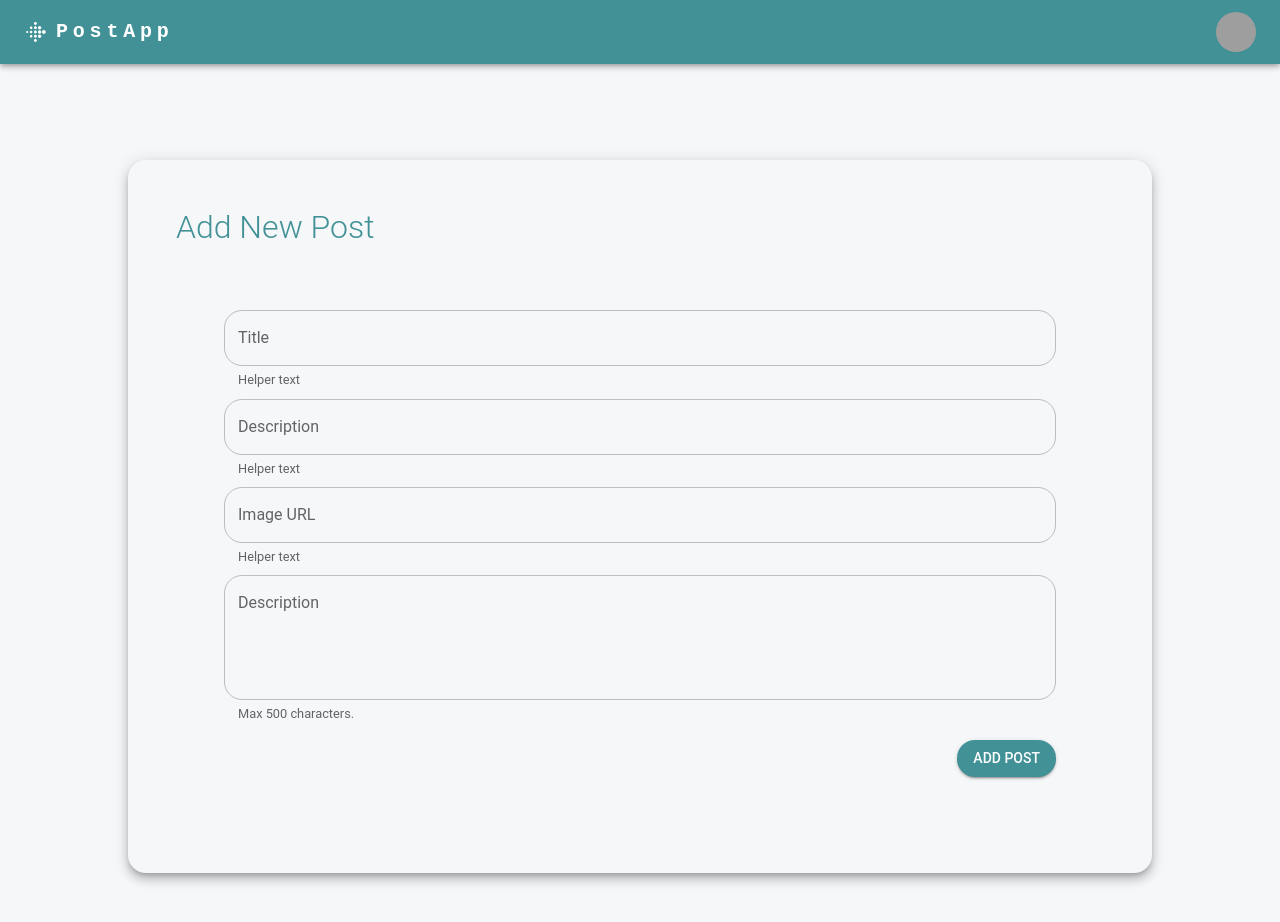
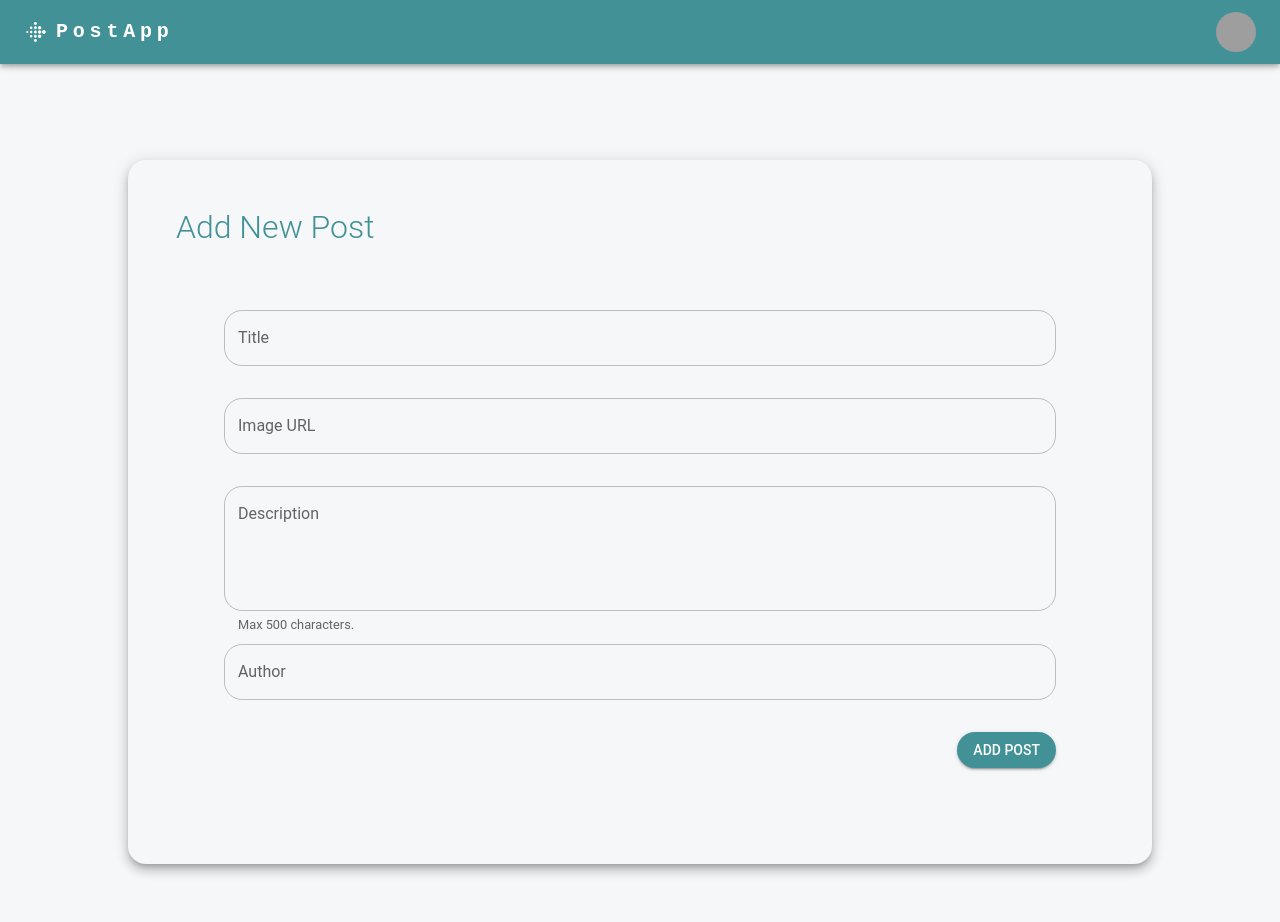
Before and after one commit to elena-brcioska/post-management-app, a React (Vite) app: page /new in a window 1280 px wide. Shown: the top 922 px of the page. Built offline with nearby package versions, Linux system fonts and the light colour scheme; grey boxes are pictures that could not be loaded.

Commit message:
add new post form

```diff
--- a/db.json
+++ b/db.json
@@ -1,7 +1,7 @@
 {
   "posts": [
     {
-      "id": 1,
+      "id": "1",
       "title": "Understanding React: A Comprehensive Guide",
       "content": "React is a powerful JavaScript library for building user interfaces. Learn the basics and advanced concepts.",
       "author": "Jane Doe",
@@ -9,7 +9,7 @@
       "date": "2024-01-01"
     },
     {
-      "id": 2,
+      "id": "2",
       "title": "Mastering JavaScript: Tips and Tricks",
       "content": "JavaScript is a versatile language. Explore tips and tricks to enhance your coding skills.",
       "author": "John Smith",
@@ -17,7 +17,7 @@
       "date": "2024-01-10"
     },
     {
-      "id": 3,
+      "id": "3",
       "title": "CSS Grid Layout: A Beginner's Guide",
       "content": "CSS Grid is a powerful layout system. Learn how to create complex layouts with ease.",
       "author": "David Lee",
@@ -25,7 +25,7 @@
       "date": "2024-01-15"
     },
     {
-      "id": 4,
+      "id": "4",
       "title": "Building Responsive Websites with Flexbox",
       "content": "Flexbox makes responsive design simple. Discover its properties and how to implement them.",
       "author": "Alice Wilson",
@@ -33,7 +33,7 @@
       "date": "2024-01-20"
     },
     {
-      "id": 5,
+      "id": "5",
       "title": "Getting Started with Node.js",
       "content": "Node.js is a powerful runtime for building server-side applications. Learn how to set up your environment.",
       "author": "Chris Johnson",
@@ -41,7 +41,7 @@
       "date": "2024-01-25"
     },
     {
-      "id": 6,
+      "id": "6",
       "title": "Introduction to TypeScript",
       "content": "TypeScript is a superset of JavaScript. Learn how to leverage its features for better code quality.",
       "author": "Jane Doe",
@@ -49,7 +49,7 @@
       "date": "2024-02-01"
     },
     {
-      "id": 7,
+      "id": "7",
       "title": "Exploring the Basics of HTML5",
       "content": "HTML5 introduces new elements and APIs. Discover the new features that enhance web development.",
       "author": "John Smith",
@@ -57,7 +57,7 @@
       "date": "2024-02-05"
     },
     {
-      "id": 8,
+      "id": "8",
       "title": "Creating Custom Components in React",
       "content": "Learn how to create reusable components in React to streamline your development process.",
       "author": "David Lee",
@@ -65,7 +65,7 @@
       "date": "2024-02-10"
     },
     {
-      "id": 9,
+      "id": "9",
       "title": "Using APIs in Your Web Applications",
       "content": "APIs are essential for web applications. Learn how to consume APIs and integrate them into your projects.",
       "author": "Alice Wilson",
@@ -73,7 +73,7 @@
       "date": "2024-02-15"
     },
     {
-      "id": 10,
+      "id": "10",
       "title": "An Introduction to Web Accessibility",
       "content": "Web accessibility ensures everyone can use your website. Discover best practices for inclusive design.",
       "author": "Chris Johnson",
@@ -81,7 +81,7 @@
       "date": "2024-02-20"
     },
     {
-      "id": 11,
+      "id": "11",
       "title": "Building Single Page Applications with React",
       "content": "Single Page Applications (SPAs) enhance user experience. Learn how to create SPAs with React.",
       "author": "Jane Doe",
@@ -89,7 +89,7 @@
       "date": "2024-03-01"
     },
     {
-      "id": 12,
+      "id": "12",
       "title": "Understanding RESTful Services",
       "content": "RESTful services are the backbone of modern web applications. Learn how to design and consume them.",
       "author": "John Smith",
@@ -97,7 +97,7 @@
       "date": "2024-03-05"
     },
     {
-      "id": 13,
+      "id": "13",
       "title": "A Guide to Responsive Design",
       "content": "Responsive design is crucial for modern websites. Discover techniques to create fluid layouts.",
       "author": "David Lee",
@@ -105,7 +105,7 @@
       "date": "2024-03-10"
     },
     {
-      "id": 14,
+      "id": "14",
       "title": "Exploring the Vue.js Ecosystem",
       "content": "Vue.js is a progressive JavaScript framework. Learn about its features and ecosystem.",
       "author": "Alice Wilson",
@@ -113,7 +113,7 @@
       "date": "2024-03-15"
     },
     {
-      "id": 15,
+      "id": "15",
       "title": "Getting Started with GraphQL",
       "content": "GraphQL offers a new way to interact with APIs. Learn how to query and manipulate data effectively.",
       "author": "Chris Johnson",
@@ -121,7 +121,7 @@
       "date": "2024-03-20"
     },
     {
-      "id": 16,
+      "id": "16",
       "title": "Introduction to Next.js for Server-Side Rendering",
       "content": "Next.js simplifies server-side rendering with React. Discover its features and benefits.",
       "author": "Jane Doe",
@@ -129,7 +129,7 @@
       "date": "2024-04-01"
     },
     {
-      "id": 17,
+      "id": "17",
       "title": "Web Performance Optimization Techniques",
       "content": "Optimizing web performance is key to user satisfaction. Learn techniques to improve load times.",
       "author": "John Smith",
@@ -137,7 +137,7 @@
       "date": "2024-04-05"
     },
     {
-      "id": 18,
+      "id": "18",
       "title": "Using Bootstrap for Rapid Web Development",
       "content": "Bootstrap is a popular front-end framework. Discover how to use it to speed up your development process.",
       "author": "David Lee",
@@ -145,7 +145,7 @@
       "date": "2024-04-10"
     },
     {
-      "id": 19,
+      "id": "19",
       "title": "Introduction to Content Management Systems (CMS)",
       "content": "CMS platforms simplify website management. Learn about popular CMS options and their features.",
       "author": "Alice Wilson",
@@ -153,7 +153,7 @@
       "date": "2024-04-15"
     },
     {
-      "id": 20,
+      "id": "20",
       "title": "An Overview of Cloud Computing Services",
       "content": "Cloud computing revolutionizes how we store and process data. Learn about its benefits and service models.",
       "author": "Chris Johnson",
@@ -161,7 +161,7 @@
       "date": "2024-04-20"
     },
     {
-      "id": 21,
+      "id": "21",
       "title": "Building RESTful APIs with Node.js and Express",
       "content": "Learn how to build RESTful APIs using Node.js and Express for efficient server-side development.",
       "author": "Jane Doe",
@@ -169,7 +169,7 @@
       "date": "2024-05-01"
     },
     {
-      "id": 22,
+      "id": "22",
       "title": "Introduction to Docker for Containerization",
       "content": "Docker simplifies application deployment through containerization. Discover its advantages and usage.",
       "author": "John Smith",
@@ -177,7 +177,7 @@
       "date": "2024-05-05"
     },
     {
-      "id": 23,
+      "id": "23",
       "title": "Exploring the MERN Stack",
       "content": "The MERN stack combines MongoDB, Express, React, and Node.js for full-stack development. Learn how to build applications with it.",
       "author": "David Lee",
@@ -185,7 +185,7 @@
       "date": "2024-05-10"
     },
     {
-      "id": 24,
+      "id": "24",
       "title": "Getting Started with Firebase for Web Apps",
       "content": "Firebase offers powerful backend services for web applications. Learn how to integrate Firebase into your projects.",
       "author": "Alice Wilson",
@@ -193,16 +193,15 @@
       "date": "2024-05-15"
     },
     {
-      "id": 25,
+      "id": "25",
       "title": "Understanding User Authentication in Web Apps",
       "content": "User authentication is critical for securing web applications. Discover strategies for implementing authentication effectively.",
       "author": "Chris Johnson",
       "image": "https://picsum.photos/600/400?random=25",
       "date": "2024-05-20"
     },
-
     {
-      "id": 26,
+      "id": "26",
       "title": "Creating Dynamic Forms with React Hook Form",
       "content": "React Hook Form simplifies form handling in React. Learn how to create dynamic forms efficiently.",
       "author": "Jane Doe",
@@ -210,7 +209,7 @@
       "date": "2024-06-01"
     },
     {
-      "id": 27,
+      "id": "27",
       "title": "Understanding Promises and Async/Await in JavaScript",
       "content": "Promises and async/await enhance asynchronous programming in JavaScript. Discover how to use them effectively.",
       "author": "John Smith",
@@ -218,7 +217,7 @@
       "date": "2024-06-05"
     },
     {
-      "id": 28,
+      "id": "28",
       "title": "Implementing State Management with Redux",
       "content": "Redux helps manage application state in a predictable way. Learn how to implement Redux in your applications.",
       "author": "David Lee",
@@ -226,7 +225,7 @@
       "date": "2024-06-10"
     },
     {
-      "id": 29,
+      "id": "29",
       "title": "A Beginner's Guide to SASS",
       "content": "SASS is a CSS preprocessor that enhances styling capabilities. Learn how to use SASS in your projects.",
       "author": "Alice Wilson",
@@ -234,7 +233,7 @@
       "date": "2024-06-15"
     },
     {
-      "id": 30,
+      "id": "30",
       "title": "An Introduction to WebSockets",
       "content": "WebSockets enable real-time communication between clients and servers. Discover how to implement WebSockets in your applications.",
       "author": "Chris Johnson",
@@ -242,7 +241,7 @@
       "date": "2024-06-20"
     },
     {
-      "id": 31,
+      "id": "31",
       "title": "Building Mobile Apps with React Native",
       "content": "React Native allows you to build mobile applications using React. Learn how to get started with mobile development.",
       "author": "Jane Doe",
@@ -250,7 +249,7 @@
       "date": "2024-07-01"
     },
     {
-      "id": 32,
+      "id": "32",
       "title": "Creating a Custom Hook in React",
       "content": "Custom hooks allow you to encapsulate logic in React. Learn how to create and use custom hooks effectively.",
       "author": "John Smith",
@@ -258,7 +257,7 @@
       "date": "2024-07-05"
     },
     {
-      "id": 33,
+      "id": "33",
       "title": "Implementing Lazy Loading in React",
       "content": "Lazy loading improves performance by loading components only when needed. Discover how to implement lazy loading in your applications.",
       "author": "David Lee",
@@ -266,7 +265,7 @@
       "date": "2024-07-10"
     },
     {
-      "id": 34,
+      "id": "34",
       "title": "Understanding the Virtual DOM",
       "content": "The Virtual DOM is a key concept in React. Learn how it works and why it's important for performance.",
       "author": "Alice Wilson",
@@ -274,7 +273,7 @@
       "date": "2024-07-15"
     },
     {
-      "id": 35,
+      "id": "35",
       "title": "Exploring CSS Variables",
       "content": "CSS variables enable dynamic styling in web applications. Discover how to use them to create flexible designs.",
       "author": "Chris Johnson",
@@ -282,7 +281,7 @@
       "date": "2024-07-20"
     },
     {
-      "id": 36,
+      "id": "36",
       "title": "A Guide to Testing React Applications",
       "content": "Testing is essential for ensuring application quality. Learn how to test your React applications effectively.",
       "author": "Jane Doe",
@@ -290,7 +289,7 @@
       "date": "2024-08-01"
     },
     {
-      "id": 37,
+      "id": "37",
       "title": "Understanding CORS and Its Implications",
       "content": "CORS (Cross-Origin Resource Sharing) is crucial for web security. Learn about its implications and how to handle it.",
       "author": "John Smith",
@@ -298,7 +297,7 @@
       "date": "2024-08-05"
     },
     {
-      "id": 38,
+      "id": "38",
       "title": "Implementing Theming in Your Application",
       "content": "Theming enhances user experience by allowing customization. Discover how to implement theming in your applications.",
       "author": "David Lee",
@@ -306,7 +305,7 @@
       "date": "2024-08-10"
     },
     {
-      "id": 39,
+      "id": "39",
       "title": "A Beginner's Guide to Web Performance Metrics",
       "content": "Understanding web performance metrics helps optimize user experience. Learn about key performance indicators.",
       "author": "Alice Wilson",
@@ -314,7 +313,7 @@
       "date": "2024-08-15"
     },
     {
-      "id": 40,
+      "id": "40",
       "title": "Introduction to Cloud Functions",
       "content": "Cloud Functions allow you to run code in the cloud without managing servers. Discover their benefits and use cases.",
       "author": "Chris Johnson",
@@ -322,7 +321,7 @@
       "date": "2024-08-20"
     },
     {
-      "id": 41,
+      "id": "41",
       "title": "Building Progressive Web Apps (PWAs)",
       "content": "PWAs offer a native app experience on the web. Learn how to build and deploy PWAs effectively.",
       "author": "Jane Doe",
@@ -330,7 +329,7 @@
       "date": "2024-09-01"
     },
     {
-      "id": 42,
+      "id": "42",
       "title": "Creating REST APIs with Django",
       "content": "Django simplifies REST API development. Discover how to create RESTful services using Django REST Framework.",
       "author": "John Smith",
@@ -338,7 +337,7 @@
       "date": "2024-09-05"
     },
     {
-      "id": 43,
+      "id": "43",
       "title": "Exploring the JAMstack Architecture",
       "content": "JAMstack is a modern web development architecture. Learn its benefits and how to implement it.",
       "author": "David Lee",
@@ -346,7 +345,7 @@
       "date": "2024-09-10"
     },
     {
-      "id": 44,
+      "id": "44",
       "title": "Understanding Web Security Fundamentals",
       "content": "Web security is vital for protecting user data. Learn about fundamental security practices and principles.",
       "author": "Alice Wilson",
@@ -354,7 +353,7 @@
       "date": "2024-09-15"
     },
     {
-      "id": 45,
+      "id": "45",
       "title": "Integrating Third-Party APIs in Your Applications",
       "content": "Third-party APIs enhance functionality. Discover how to integrate them seamlessly into your applications.",
       "author": "Chris Johnson",
@@ -362,7 +361,7 @@
       "date": "2024-09-20"
     },
     {
-      "id": 46,
+      "id": "46",
       "title": "Getting Started with Tailwind CSS",
       "content": "Tailwind CSS is a utility-first CSS framework. Learn how to use it to build responsive designs quickly.",
       "author": "Jane Doe",
@@ -370,7 +369,7 @@
       "date": "2024-10-01"
     },
     {
-      "id": 47,
+      "id": "47",
       "title": "Creating Microservices with Spring Boot",
       "content": "Spring Boot simplifies microservices development. Discover its features and how to create microservices effectively.",
       "author": "John Smith",
@@ -378,7 +377,7 @@
       "date": "2024-10-05"
     },
     {
-      "id": 48,
+      "id": "48",
       "title": "Understanding OAuth and OpenID Connect",
       "content": "OAuth and OpenID Connect are essential for user authentication. Learn how to implement them in your applications.",
       "author": "David Lee",
@@ -386,7 +385,7 @@
       "date": "2024-10-10"
     },
     {
-      "id": 49,
+      "id": "49",
       "title": "Introduction to Automated Testing",
       "content": "Automated testing enhances software quality. Discover different testing strategies and frameworks.",
       "author": "Alice Wilson",
@@ -394,13 +393,52 @@
       "date": "2024-10-15"
     },
     {
-      "id": 50,
+      "id": "50",
       "title": "Building Serverless Applications",
       "content": "Serverless architecture simplifies application development. Learn about its benefits and best practices.",
       "author": "Chris Johnson",
       "image": "https://picsum.photos/600/400?random=50",
       "date": "2024-10-20"
+    },
+    {
+      "id": "1729772014595",
+      "title": "Test",
+      "image": "https://picsum.photos/600/400?random=45",
+      "content": "This is a test description",
+      "author": null,
+      "date": "2024-10-24"
+    },
+    {
+      "id": "1729772674474",
+      "title": "Test title 2",
+      "image": "https://picsum.photos/600/400",
+      "content": "This is the second test description",
+      "author": "Elena",
+      "date": "2024-10-24"
+    },
+    {
+      "id": "1729772733658",
+      "title": "Test test",
+      "image": "https://picsum.photos/600/400",
+      "content": "Test test test test",
+      "author": "Elena Brchioska",
+      "date": "2024-10-24"
+    },
+    {
+      "id": "1729772900690",
+      "title": "Test 3",
+      "image": "https://fastly.picsum.photos/id/95/600/400.jpg?hmac=V93SD8TM_4rcfsb_w3bz9IoS-NkOtWwsH4mIfvqHvMM",
+      "content": "Test test test test 3",
+      "author": "Elena Brchioska",
+      "date": "2024-10-24"
+    },
+    {
+      "id": 1729773411129,
+      "title": "Test 4",
+      "image": "https://fastly.picsum.photos/id/95/600/400.jpg?hmac=V93SD8TM_4rcfsb_w3bz9IoS-NkOtWwsH4mIfvqHvMM",
+      "content": "Test 4 description",
+      "author": "Test Author",
+      "date": "2024-10-24"
     }
   ]
-
 }
--- a/package.json
+++ b/package.json
@@ -17,6 +17,7 @@
     "@mui/icons-material": "^6.1.4",
     "@mui/material": "^6.1.4",
     "@tanstack/react-query": "^5.59.15",
+    "@tanstack/react-query-devtools": "^5.59.16",
     "axios": "^1.7.7",
     "react": "^18.3.1",
     "react-dom": "^18.3.1",
@@ -28,6 +29,7 @@
     "@types/react-dom": "^18.3.0",
     "@types/react-router-dom": "^5.3.3",
     "@vitejs/plugin-react": "^4.3.2",
+    "concurrently": "^9.0.1",
     "eslint": "^9.11.1",
     "eslint-plugin-react-hooks": "^5.1.0-rc.0",
     "eslint-plugin-react-refresh": "^0.4.12",
@@ -35,7 +37,6 @@
     "json-server": "^1.0.0-beta.3",
     "typescript": "^5.5.3",
     "typescript-eslint": "^8.7.0",
-    "vite": "^5.4.8",
-    "concurrently": "^9.0.1"
+    "vite": "^5.4.8"
   }
 }
--- a/src/components/form/NewPostForm.tsx
+++ b/src/components/form/NewPostForm.tsx
@@ -1,29 +1,91 @@
 import { Box, Button, TextField } from "@mui/material";
 import StyledForm from "./styled/Form.styled.tsx";
+import { useMutation } from "@tanstack/react-query";
+import api from '../../api/posts'
+import { FormEvent, useRef } from "react";
+import { useNavigate } from "react-router-dom";
+
+type NewPost = {
+    id: number | null;
+    title: string | null;
+    content: string | null;
+    author: string | null;
+    image: string | null;
+    date: string | null;
+}
+
+
+const createNewPost = async (newPost: NewPost) => {
+    const response = await api.post("/posts", newPost, {
+        headers: {
+            "Content-Type": "application/json",
+        }
+    });
+    return response.data;
+}
 
 const NewPostForm = () => {
-    return (<StyledForm>
 
-        <TextField color="primary" id="outlined-basic" label="Title" variant="outlined" helperText="Helper text" />
+    const ref = useRef<HTMLFormElement>(null);
+    const navigate = useNavigate();
 
-        <TextField color="primary" id="outlined-basic" label="Description" variant="outlined" helperText="Helper text" />
+    const mutation = useMutation<NewPost, unknown, NewPost>({
+        mutationFn: (newPost) => createNewPost(newPost),
+        onSuccess: (data) => {
+            console.log("success", data)
 
-        <TextField color="primary" id="outlined-basic" label="Image URL" variant="outlined" helperText="Helper text" />
+            ref?.current?.reset();
+            navigate("/");
+        },
+    })
+
+    const onSubmitHandle = (e: FormEvent) => {
+        console.log("SUBMITTING");
+
+        e.preventDefault();
+
+        const formData = new FormData(e.target as HTMLFormElement);
+
+        const newPost = {
+            title: formData.get("title") as string,
+            image: formData.get("image") as string,
+            content: formData.get("description") as string,
+            author: formData.get("author") as string,
+            date: new Date().toISOString().slice(0, 10),
+            id: Date.now(),
+        }
+
+        mutation.mutate(newPost)
+
+
+    }
+
+    return (
+        <StyledForm ref={ref} onSubmit={onSubmitHandle}>
+
+            <TextField name="title" id="title" color="primary" label="Title" variant="outlined" />
+
+            <TextField name="image" id="image" color="primary" label="Image URL" variant="outlined" />
+
 
             <TextField
-            id="outlined-multiline-advanced"
+                name="description"
+                id="description"
                 label="Description"
                 variant="outlined"
                 multiline
                 rows={4}
-            maxRows={8}
                 placeholder="Enter a detailed description here"
                 helperText="Max 500 characters."
                 fullWidth
             />
 
+            <TextField name="author" id="author" color="primary" label="Author" variant="outlined" />
+
+
+
             <Box>
-        <Button variant="contained">Add Post</Button>
+                <Button type="submit" variant="contained">Add Post</Button>
             </Box>
 
 
--- a/src/components/form/styled/Form.styled.tsx
+++ b/src/components/form/styled/Form.styled.tsx
@@ -1,5 +1,5 @@
 import { styled } from '@mui/material/styles';
-import { FC, ReactNode } from 'react';
+import { forwardRef, type ComponentPropsWithoutRef} from 'react';
 import { Form } from 'react-router-dom';
 
 const mediaQuery = (breakpoint: string) => `@media (min-width: ${breakpoint})`;
@@ -18,6 +18,7 @@ const Wrapper = styled(Form)(({ theme }) => ({
   "& input": {
     display: "block",
     width: "100%",
+    marginBottom: "2rem"
   },
 
   "& > div:last-of-type": {
@@ -32,12 +33,10 @@ const Wrapper = styled(Form)(({ theme }) => ({
   },
 }));
 
-type StyledFormProps = {
-  children: ReactNode;
-};
+type StyledFormProps = ComponentPropsWithoutRef<typeof Form>;
 
-const StyledForm: FC<StyledFormProps> = ({ children }) => {
-  return <Wrapper>{children}</Wrapper>;
-};
+const StyledForm = forwardRef<HTMLFormElement, StyledFormProps>(({ children, onSubmit }, ref) => {
+  return <Wrapper ref={ref} onSubmit={onSubmit}>{children}</Wrapper>;
+});
 
 export default StyledForm;
--- a/src/layout/AppLayout/AppLayout.tsx
+++ b/src/layout/AppLayout/AppLayout.tsx
@@ -4,6 +4,7 @@ import { ThemeProvider } from "@emotion/react";
 import { theme } from "../../theme/theme";
 import { Box, CssBaseline } from "@mui/material";
 import { QueryClient, QueryClientProvider } from "@tanstack/react-query";
+import { ReactQueryDevtools } from "@tanstack/react-query-devtools"
 
 
 const queryClient = new QueryClient();
@@ -18,7 +19,7 @@ const AppLayout = () => {
         <Box sx={{marginTop: "4rem"}}>
         <Outlet />
         </Box>
-
+    <ReactQueryDevtools />
     </QueryClientProvider>
   </ThemeProvider>
   );
--- a/src/pages/Home/HomePage.tsx
+++ b/src/pages/Home/HomePage.tsx
@@ -26,7 +26,6 @@ const HomePage = () => {
       <FiltersContainer />
 
       <AppContent>
-        {/* <Typography color="secondary" variant="h2">Posts:</Typography> */}
         <PostsWrapper posts={posts} />
       </AppContent>
     </Box>
```
Also changed, not shown: src/pages/Posts/NewPost.tsx (line endings or trailing spaces), 1 other file (tests, documents, lock files or other folders). Lines whose indentation alone changed are shown as unchanged.
